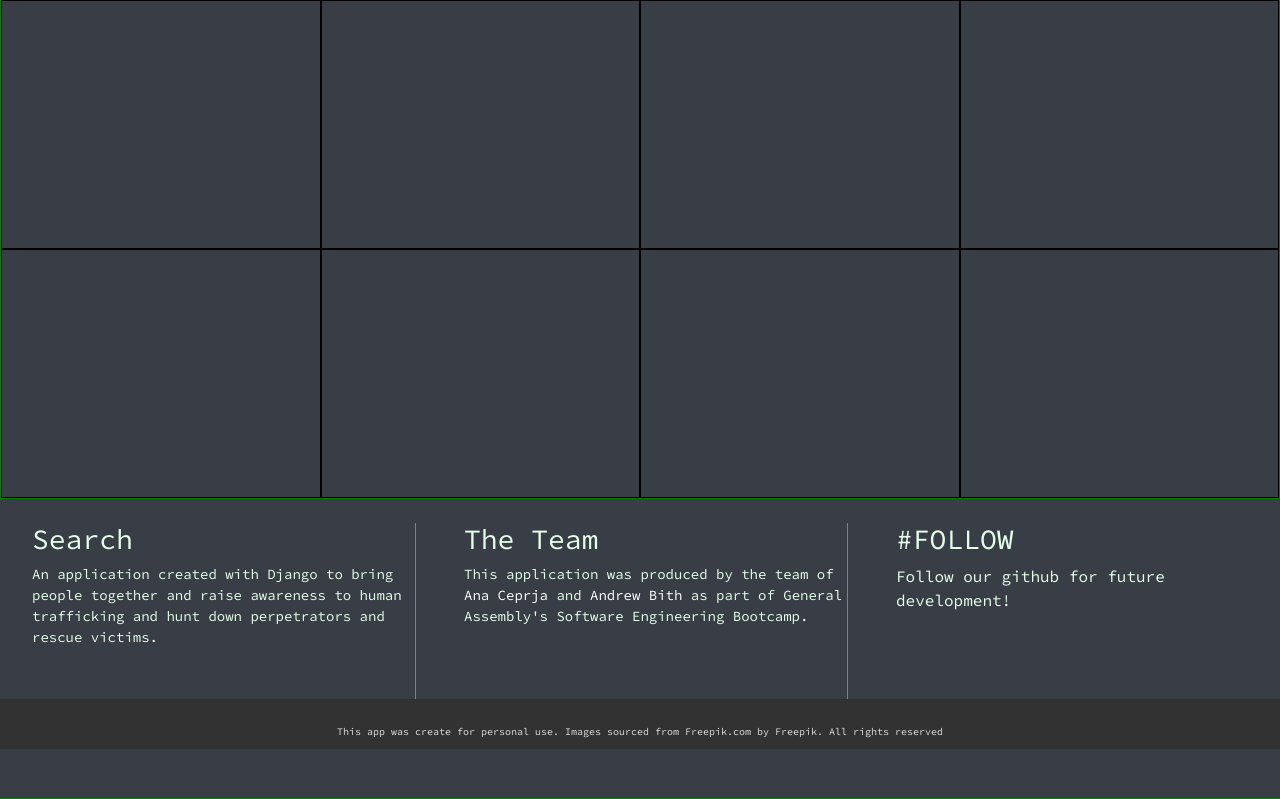
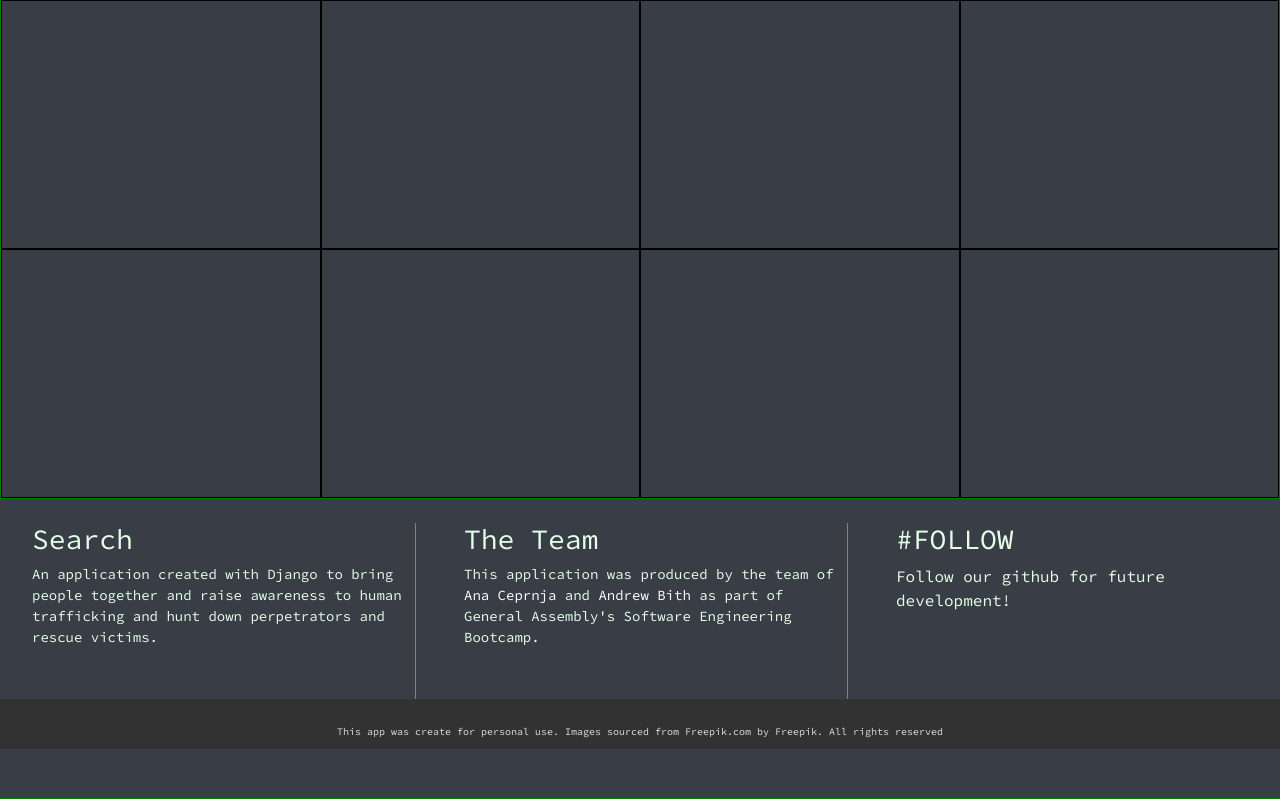
Before and after one commit to andrew8bit/project4, a Django app: page / in a window 1280 px wide. Shown: the part 1883-2682 px from the top of the page. Run offline with Django 3.2, Linux system fonts and the light colour scheme.

Commit message:
fixed a typo

```diff
--- a/main_app/templates/base.html
+++ b/main_app/templates/base.html
@@ -214,7 +214,7 @@
             <h3>The Team</h3>
             <p>
                 This application was produced by the team of
-                <a href="https://github.com/AnaCeprnja"> Ana Ceprja </a> and
+                <a href="https://github.com/AnaCeprnja"> Ana Ceprnja </a> and
                 <a href="https://github.com/andrew8bit"> Andrew Bith </a> as part of General Assembly's Software
                 Engineering Bootcamp.
             </p>
```
